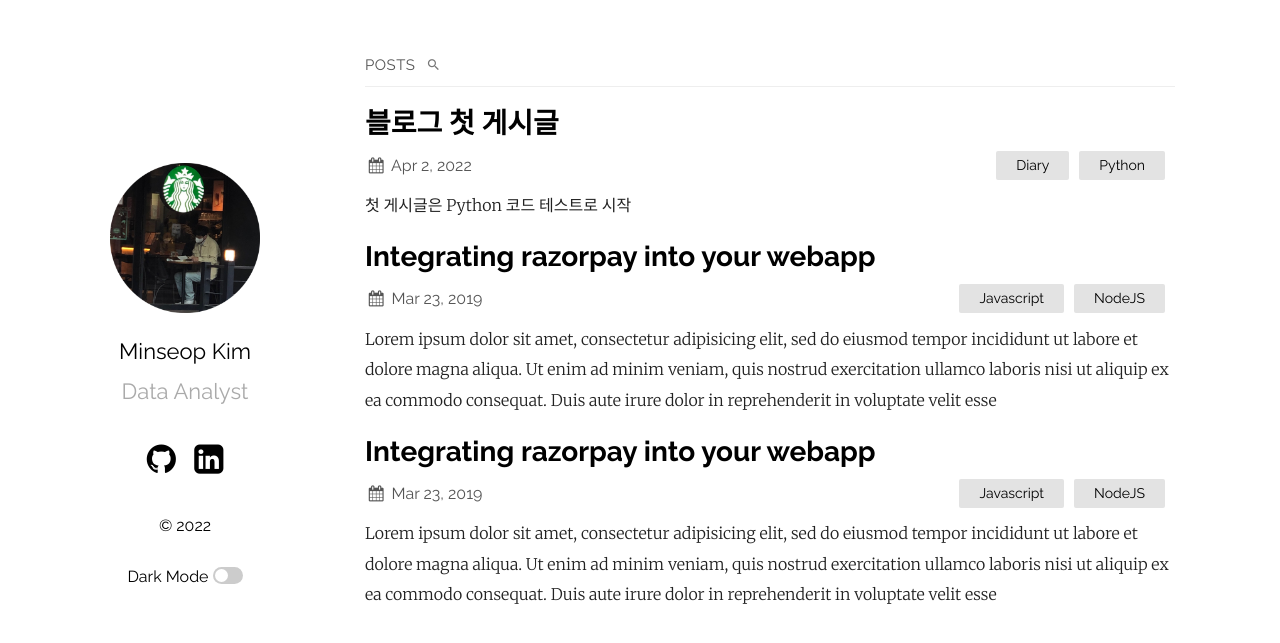
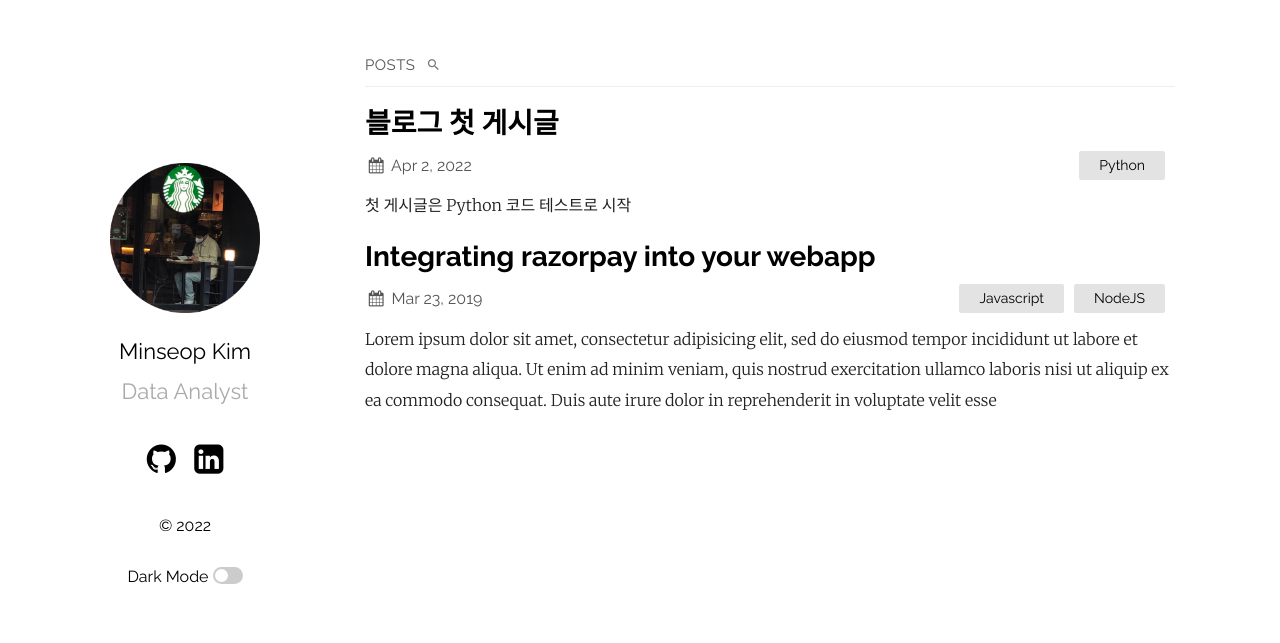
Before and after one commit to spark-gom/spark-gom.github.io, a Jekyll site: the page built from index.md, in a window 1280 px wide. Shown: the top 643 px of the page. Built offline with Jekyll 4.4.1, drawn with Linux system fonts in a browser that asks for light colours.

Commit message:
220404-update

````diff
--- a/_posts/2022-04-03-post1.md
+++ b/_posts/2022-04-03-post1.markdown
@@ -2,7 +2,7 @@
 layout: post
 title:  "블로그 첫 게시글"
 date:   2022-04-03 03:38:35 +0900
-categories: Diary Python
+categories: Python
 ---
 첫 게시글은 Python 코드 테스트로 시작
 
--- a/_posts/2022-04-03-test.markdown
+++ /dev/null
@@ -1,28 +0,0 @@
----
-layout: post
-title:  "Integrating razorpay into your webapp"
-date:   2019-03-23 21:03:36 +0530
-categories: Javascript NodeJS
----
-Lorem ipsum dolor sit amet, consectetur adipisicing elit, sed do eiusmod tempor incididunt ut labore et dolore magna aliqua. Ut enim ad minim veniam, quis nostrud exercitation ullamco laboris nisi ut aliquip ex ea commodo consequat. Duis aute irure dolor in reprehenderit in voluptate velit esse
-
-```javascript
-const Razorpay = require('razorpay');
-
-let rzp = Razorpay({
-	key_id: 'KEY_ID',
-	secret: 'name'
-});
-
-// capture request
-rzp.capture(payment_id, cost)
-	.then(function (data) {
-		return 2;
-	})
-```
-
-Check out the [Jekyll docs][jekyll-docs] for more info on how to get the most out of Jekyll. File all bugs/feature requests at [Jekyll’s GitHub repo][jekyll-gh]. If you have questions, you can ask them on [Jekyll Talk][jekyll-talk].
-
-[jekyll-docs]: https://jekyllrb.com/docs/home
-[jekyll-gh]:   https://github.com/jekyll/jekyll
-[jekyll-talk]: https://talk.jekyllrb.com/
````
